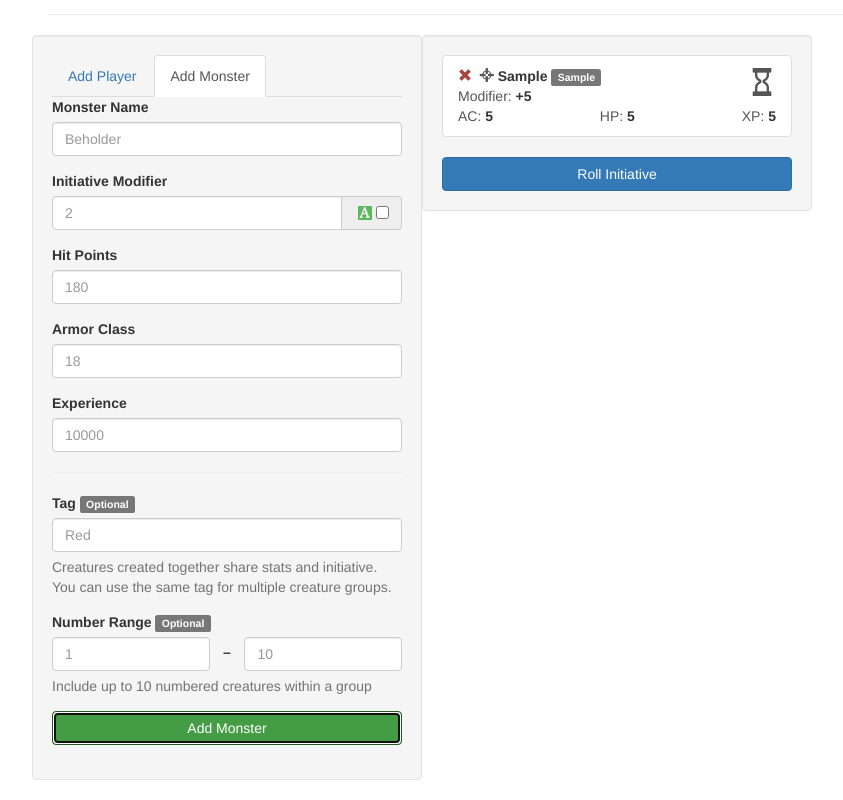
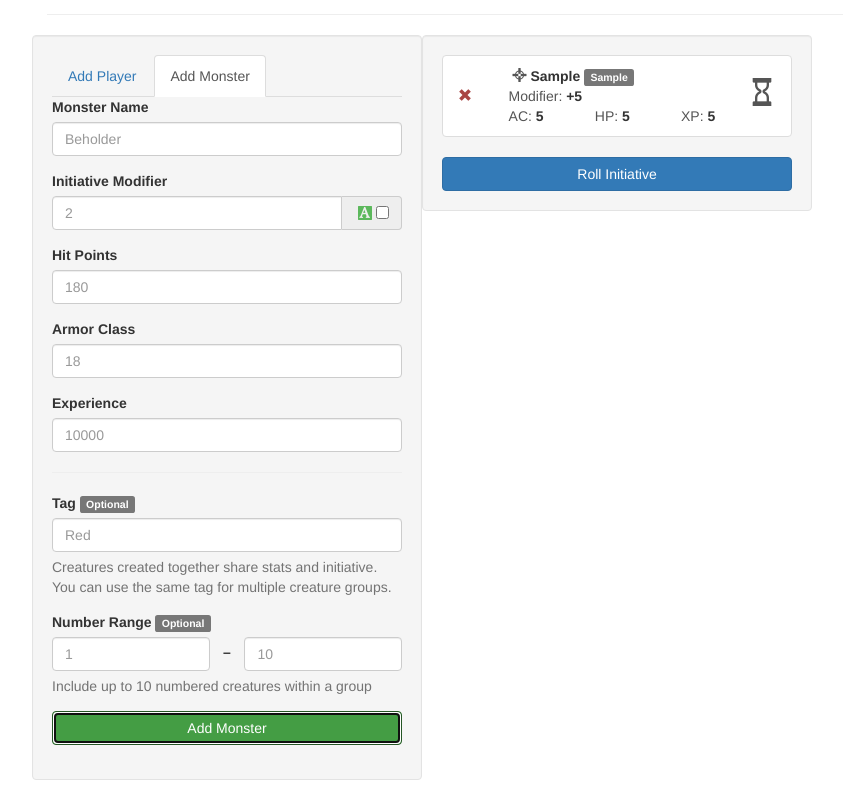
Before and after one commit to CharmedSatyr/dnd_combat_tracker, a React (Create React App) app: page / in a window 1280 px wide. Both pictures are taken after typing "Sample", "5", "5", "5", "5", "Sample" into the empty fields and a click on the button "Add Monster". Shown: the part 85-885 px from the top of the page, without its empty margins (23-866 px from the left). Built offline with nearby package versions, Linux system fonts and the light colour scheme.

Commit message:
include initiative order; styling to accomodate

```diff
--- a/src/components/Initiative/MonsterListGroupItem.js
+++ b/src/components/Initiative/MonsterListGroupItem.js
@@ -14,47 +14,72 @@ const setLabel = (tag, number) => {
   }
 }
 
+const initiativeLength = initiative => {
+  console.log('il:', initiative.length)
+  const il = initiative.toString()
+  return il.length === 1 ? '0' + il : il
+}
+
 const MonsterListGroupItem = ({ monster, removeCreature }) => {
   return (
-    <div className="list-group-item">
+    <div
+      className="list-group-item"
+      style={{
+        display: 'flex',
+        justifyContent: 'space-between',
+        alignItems: 'center',
+      }}
+    >
+      {/* LEFT */}
       <div
         style={{
           alignItems: 'center',
           display: 'flex',
-          justifyContent: 'space-between',
+          flexDirection: 'column',
+          justifyContent: 'center',
         }}
       >
-        <div>
+        <Label bsStyle="info">{monster.order}</Label>
         <RemoveIcon id={monster.id} removeCreature={removeCreature} />
+      </div>
+      {/* CENTER */}
+      <div style={{ width: '65%' }}>
         <MonsterIcon />
         <strong>{monster.name}</strong>&nbsp;
         <Label>{setLabel(monster.tag, monster.number)}</Label>
         <br />
+        <span>
           <span style={{ color: '#555' }}>Modifier:&nbsp;</span>
           <strong>{monster.modifier >= 0 ? `+${monster.modifier}` : `${monster.modifier}`}</strong>
           {monster.advantage && <AdvantageIcon />}
-        </div>
-        <div style={{ fontSize: '200%' }}>
-          <strong>
-            {typeof monster.initiative === 'number' ? monster.initiative : <HourglassIcon />}
-          </strong>
-        </div>
-      </div>
-      <div style={{ alignItems: 'center', display: 'flex', justifyContent: 'space-between' }}>
+        </span>
+        {/* LOW CENTER */}
+        <div style={{ display: 'flex', justifyContent: 'space-between' }}>
           <span>
             <span style={{ color: '#555' }}>AC:&nbsp;</span>
             <strong>{monster.ac}</strong>
-        </span>
+          </span>{' '}
           <span>
             <span style={{ color: '#555' }}>HP:&nbsp;</span>
             <strong>{monster.hp}</strong>
-        </span>
+          </span>{' '}
           <span>
             <span style={{ color: '#555' }}>XP:&nbsp;</span>
             <strong>{monster.xp}</strong>
           </span>
         </div>
       </div>
+      {/* RIGHT */}
+      <div style={{ fontSize: '200%', width: 'auto' }}>
+        <strong>
+          {typeof monster.initiative === 'number' ? (
+            initiativeLength(monster.initiative)
+          ) : (
+            <HourglassIcon />
+          )}
+        </strong>
+      </div>
+    </div>
   )
 }
 
--- a/src/components/Initiative/PlayerListGroupItem.js
+++ b/src/components/Initiative/PlayerListGroupItem.js
@@ -1,6 +1,14 @@
 import React from 'react'
 
 import { AdvantageIcon, HourglassIcon, PlayerIcon, RemoveIcon } from '../Icons'
+
+import { Label } from 'react-bootstrap'
+
+const initiativeLength = initiative => {
+  console.log('il:', initiative.length)
+  const il = initiative.toString()
+  return il.length === 1 ? `0${il}` : il
+}
 
 const PlayerListGroupItem = ({ player, removeCreature }) => {
   return (
@@ -12,8 +20,20 @@ const PlayerListGroupItem = ({ player, removeCreature }) => {
         justifyContent: 'space-between',
       }}
     >
-      <div>
+      {/* LEFT */}
+      <div
+        style={{
+          alignItems: 'center',
+          display: 'flex',
+          flexDirection: 'column',
+          justifyContent: 'space-between',
+        }}
+      >
+        <Label bsStyle="info">{player.order}</Label>
         <RemoveIcon id={player.id} removeCreature={removeCreature} />
+      </div>
+      {/* CENTER */}
+      <div style={{ width: '65%' }}>
         <PlayerIcon />
         <strong>{player.name}</strong>
         <br />
@@ -21,9 +41,14 @@ const PlayerListGroupItem = ({ player, removeCreature }) => {
         <strong>{player.modifier >= 0 ? `+${player.modifier}` : `${player.modifier}`}</strong>
         {player.advantage && <AdvantageIcon />}
       </div>
+      {/* RIGHT */}
       <div style={{ fontSize: '200%' }}>
         <strong>
-          {typeof player.initiative === 'number' ? player.initiative : <HourglassIcon />}
+          {typeof player.initiative === 'number' ? (
+            initiativeLength(player.initiative)
+          ) : (
+            <HourglassIcon />
+          )}
         </strong>
       </div>
     </div>
```
Lines whose indentation alone changed are shown as unchanged.
